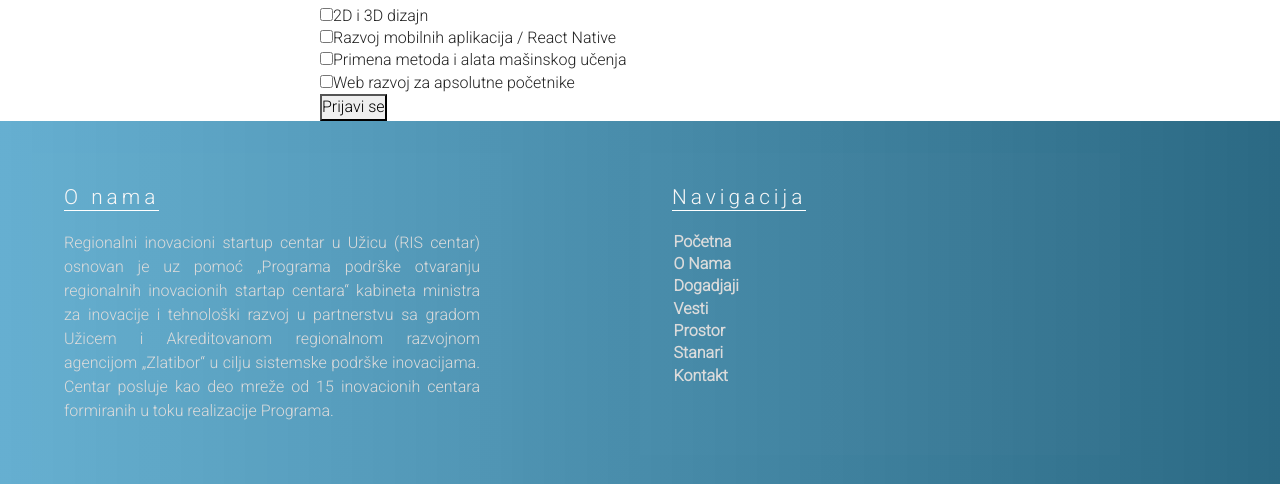
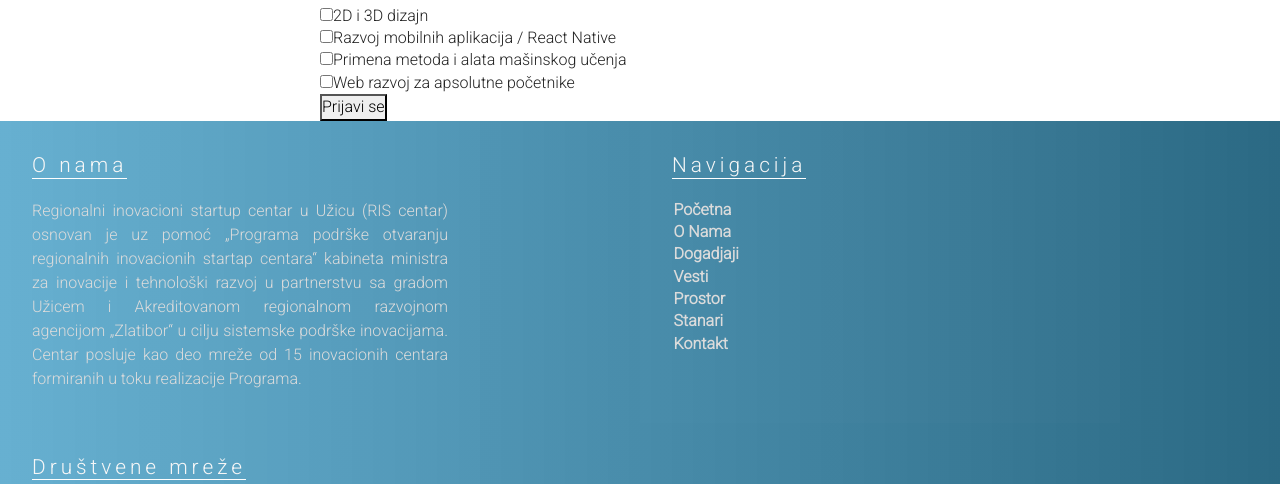
Before and after one commit to milan-josipovic/milan-josipovic-gatsby-hub_mark2-project, a Gatsby site: page /form in a window 1280 px wide. Shown: the part 961-1445 px from the top of the page. Built offline with nearby package versions, Linux system fonts and the light colour scheme; Gatsby itself is replaced by a stand-in of ours.

Commit message:
Update footer.module.css

```diff
--- a/src/css/footer.module.css
+++ b/src/css/footer.module.css
@@ -1,5 +1,5 @@
 .footer {
-  padding: 2rem 2rem !important;
+/*   padding: 2rem 2rem !important; */
   /* background-color: var(--primaryColor); */
   background-image: linear-gradient(
     to left,
```
